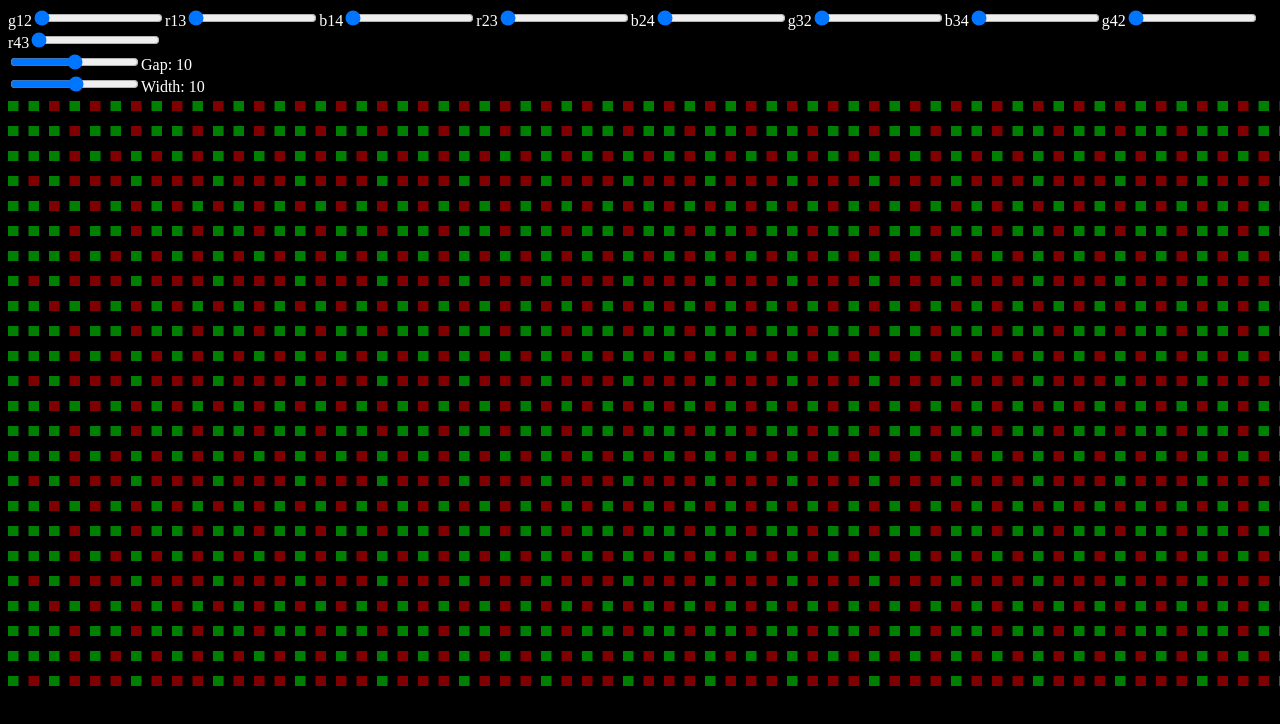
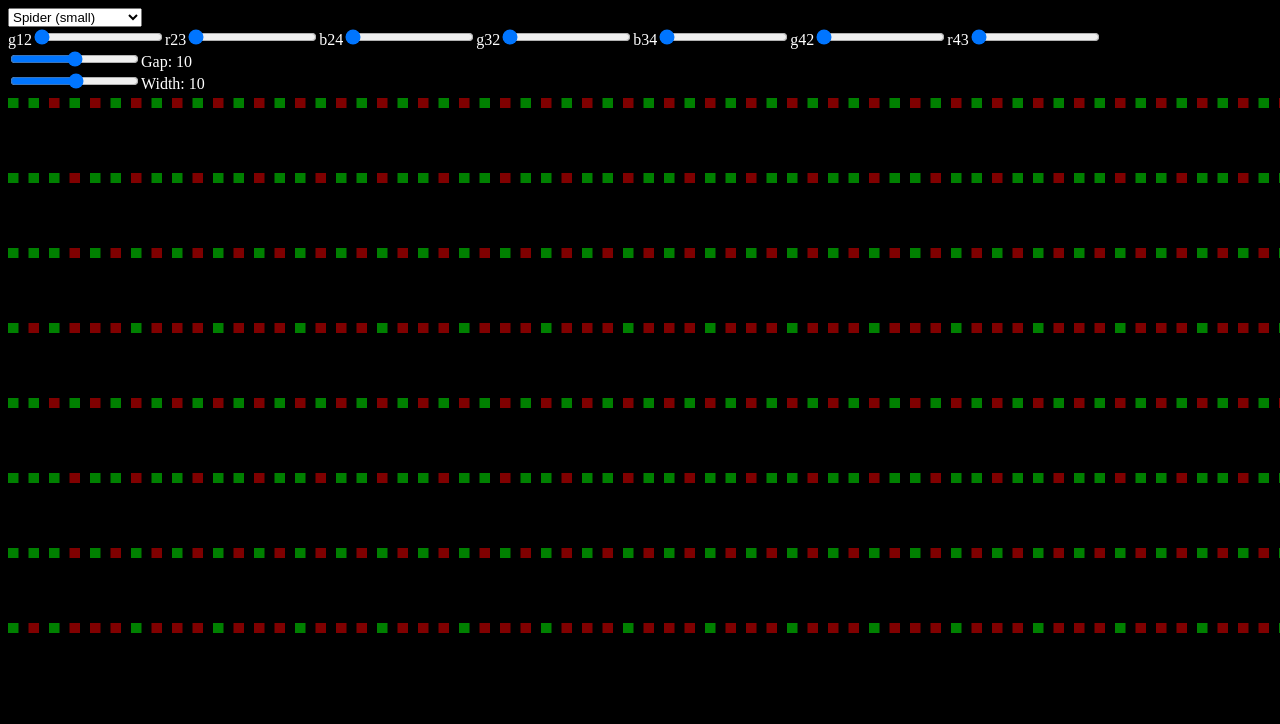
Before and after one commit to Yellowinastrip/pattern-generator, a plain HTML site: page index.html in a window 1280 px wide. Drawn offline with Linux system fonts and the light colour scheme.

Commit message:
Added option to select different patterns

```diff
--- a/index.html
+++ b/index.html
@@ -7,6 +7,8 @@
     <title>Pattern Generator</title>
 </head>
 <body>
+    <select id="pattern-select"></select>
+
     <form id="pattern-form"></form>
 
     <form id="epsilon-form"></form>
--- a/patterns.js
+++ b/patterns.js
@@ -1,4 +1,4 @@
-export const smallSpider = {
+const smallSpider = {
   lollipops: [
     {stick: [['g12', true]], candy: [['r23', true], ['g32', false]]},
     {stick: [['g12', true]], candy: [['r23', true], ['b34', true], ['g42', false]]},
@@ -14,7 +14,7 @@ export const smallSpider = {
 };
 
 
-export const spider = {
+const spider = {
   lollipops: [
     {stick: [['g12', true]], candy: [['r23', true], ['g32', false]]},
     {stick: [['g12', true]], candy: [['r23', true], ['b34', true], ['g42', false]]},
@@ -49,7 +49,7 @@ export const spider = {
   inputs: ['g12', 'r13', 'b14', 'r23', 'b24', 'g32', 'b34', 'g42', 'r43'],
 };
 
-export const distributedHigway = {
+const distributedHigway = {
   lollipops: [
     {stick: [['g12', true]], candy: [['r23', true], ['g34', false], ['b42', true]]},
     {stick: [['g12', true]], candy: [['r23', true], ['b34', true], ['g42', false]]},
@@ -70,7 +70,7 @@ export const distributedHigway = {
 };
 
 ///TO DO///
-export const longHigway = {
+const longHigway = {
   lollipops: [
     {stick: [['g12', true]], candy: [['r23', true], ['g34', false], ['b42', true]]},
     {stick: [['g12', true]], candy: [['r23', true], ['b34', true], ['g42', false]]},
@@ -89,3 +89,11 @@ export const longHigway = {
   ],
   inputs: ['g12', 'r13', 'b14', 'g23', 'r23', 'b23', 'g34', 'r34', 'b34', 'g42', 'r42', 'b42'],
 };
+
+
+
+export const pattern = [
+  ['Spider (small)', smallSpider],
+  ['Spider', spider],
+  ['Distributed Higway', distributedHigway]
+];
--- a/script.js
+++ b/script.js
@@ -1,4 +1,4 @@
-import {spider as pattern} from './patterns.js'
+import {pattern} from './patterns.js'
 
 function generateForm(inps, wrapper, pattern, ctx) {
   inps.forEach((el) => {
@@ -149,9 +149,22 @@ function drawLine(ctx, i, pattern, width, height) {
       }}
 }
 
-window.onload = () => {
+function generatePatternSelect(pattern) {
+  const patternSelect = document.getElementById('pattern-select');
 
-  const {lollipops, inputs} = pattern;
+  for (let i = 0; i < pattern.length; i++){
+    const opt = document.createElement('option');
+    opt.value = i;
+    opt.textContent = pattern[i][0];
+    patternSelect.appendChild(opt);
+  };
+
+  patternSelect.addEventListener('change', generateContent);
+};
+
+function generateContent() {
+  const patternSelect = document.getElementById('pattern-select');
+  const {lollipops, inputs} = pattern[patternSelect.value][1];
 
   const canvas = document.getElementById('pattern-canvas');
   canvas.width = window.innerWidth;
@@ -164,5 +177,9 @@ window.onload = () => {
   generateEpsilonForm(epsilonForm, lollipops, ctx);
 
   drawPattern(lollipops, ctx);
+};
 
+window.onload = () => {
+  generatePatternSelect(pattern);
+  generateContent();
 };
```
